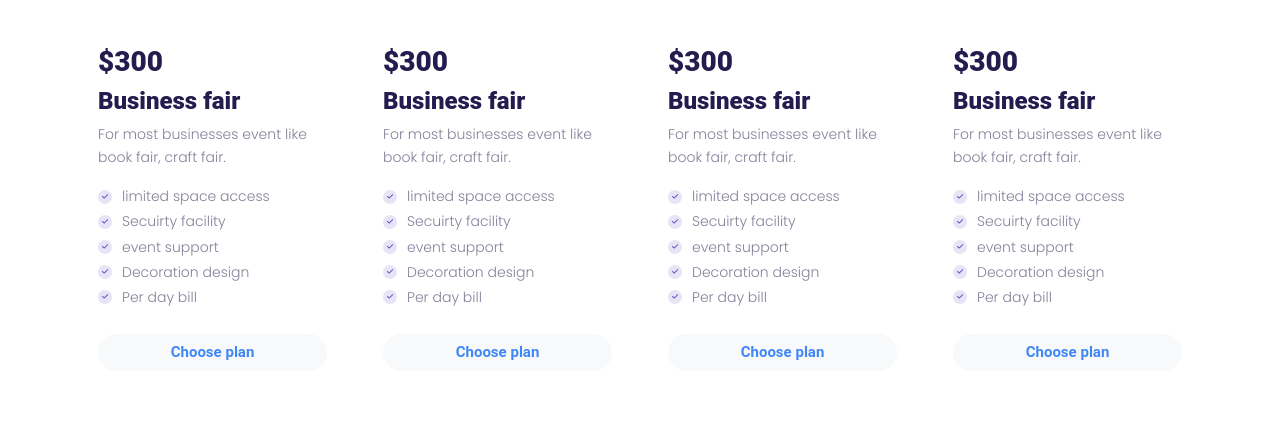
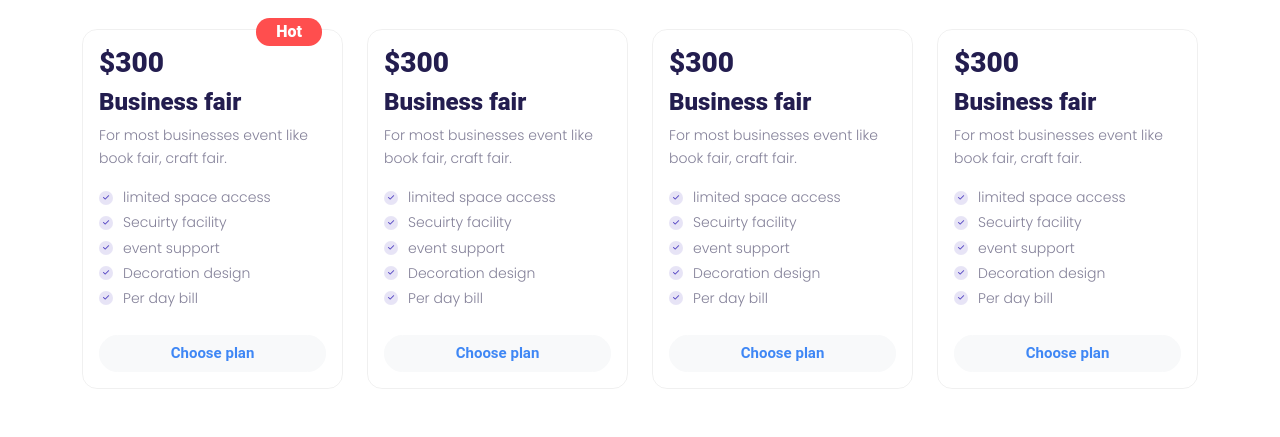
Before and after one commit to naimurcse/bluebirds-convention-center, a plain HTML site: page index.html in a window 1280 px wide. Shown: the part 678-1115 px from the top of the page. Drawn offline with nearby package versions, Linux system fonts and the light colour scheme.

Commit message:
Our Package done

```diff
--- a/css/style.css
+++ b/css/style.css
@@ -21,6 +21,21 @@ body {
 .choose-plan-card {
     border-radius: 15px;
     transition: all 0.4s;
+    position: relative;
+    border: 1px solid #0000000f;
+}
+
+.choose-plan-card span {
+    position: absolute;
+    top: -12px;
+    right: 20px;
+    background: #FF4E4E;
+    border-radius: 13.5px;
+    padding: 2px 20px;
+    text-transform: capitalize;
+    font-family: 'Roboto', sans-serif;
+    color: #fff;
+    font-weight: 900;
 }
 
 .choose-plan-card:hover {
--- a/index.html
+++ b/index.html
@@ -108,6 +108,7 @@
                     <div class="col-lg-3 col-md-4">
                         <div class="card border-0">
                             <div class="card-body choose-plan-card">
+                                <span>hot</span>
                                 <h3>$300</h3>
                                 <h4 class="card-title">Business fair</h4>
                                 <p class="card-text">For most businesses event like book fair, craft fair.</p>
```
